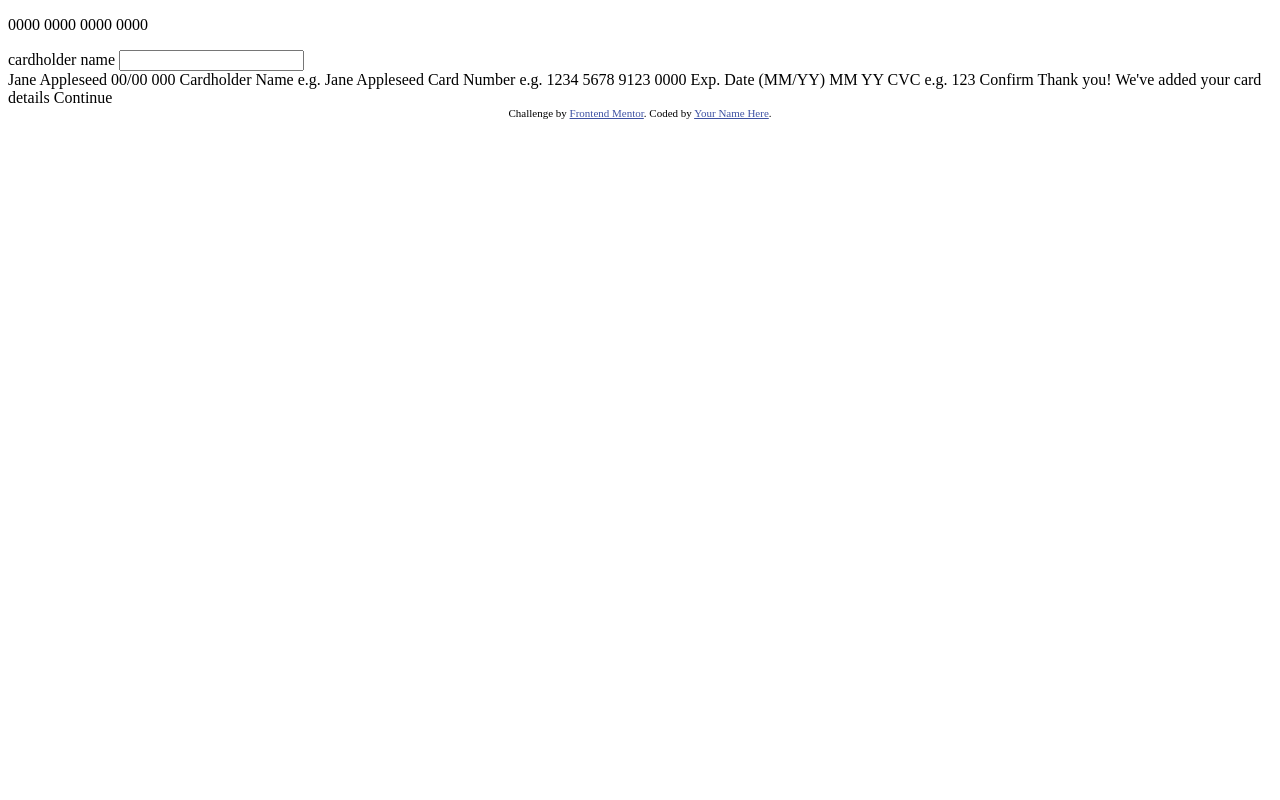
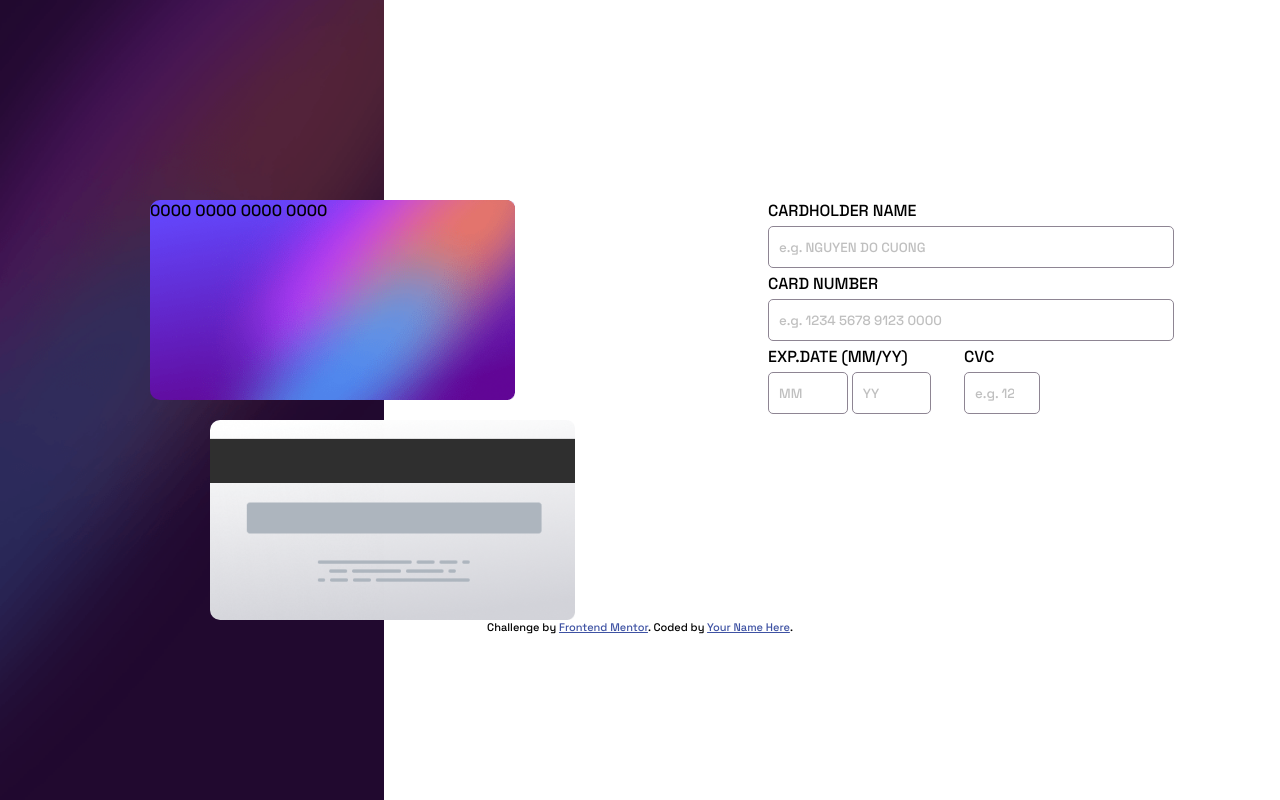
Before and after one commit to docuong0912/interactive-card-detail-form, a website: page index.html in a window 1280 px wide. Drawn offline with Linux system fonts and the light colour scheme.

Commit message:
update css and html

```diff
--- /dev/null
+++ b/css/card.css
@@ -0,0 +1,17 @@
+.front-card{
+    background-image: url('../images/bg-card-front.png');
+    background-repeat: no-repeat;
+}
+.back-card{
+    background-image: url('../images/bg-card-back.png');
+    background-repeat: no-repeat;
+    margin-left: 210px !important;
+    margin-top: 20px;
+}
+.back-card,.front-card{
+    width: 50%;
+    height: 200px;
+    background-size: contain;
+    border-radius: 10px;
+    margin-left: 150px;
+}
--- /dev/null
+++ b/css/form.css
@@ -0,0 +1,29 @@
+label{
+    text-transform: uppercase;
+}
+label,input{
+    display: block;
+}
+.time>*{
+    display: inline-block;
+}
+.card-detail > div{
+    display: inline-block;
+}
+.details{
+    width: 50%;
+}
+input{
+    width: 100%;
+    height: 30px;
+    border-radius: 5px;
+    margin: 5px 0;
+    border: 1px solid var(--dark-grayish-violet);
+    padding: 5px 10px;
+}
+.time input{
+    width: 30% !important;
+}
+.cvc input{
+    width: 30% !important;
+}
--- /dev/null
+++ b/css/structure.css
@@ -0,0 +1,23 @@
+.card,form{
+    display: inline-block;
+
+}
+form{
+    width: 30%;
+    height: 50%;
+    position: absolute;
+    top:200px;
+}
+.card{
+    width: 60%;
+    margin-top: 200px;
+}
+.upper-bg{
+    position: absolute;
+    width: 30%;
+    height: 100vh;
+    background-image: url('../images/bg-main-desktop.png');
+    z-index: -1;
+    background-repeat: no-repeat;
+    background-size: cover;
+}
--- /dev/null
+++ b/css/style.css
@@ -0,0 +1,25 @@
+@import url('https://fonts.googleapis.com/css2?family=Space+Grotesk:wght@500&display=swap');
+*{
+    font-family: 'Space Grotesk', sans-serif;
+    margin: 0;
+    padding: 0;
+}
+:root{
+    --linear-1: hsl(249, 99%, 64%);
+    --linear-2: hsl(278, 94%, 30%);
+    --light-grayish-violet:hsl(270, 3%, 87%);
+    --dark-grayish-violet:hsl(279, 6%, 55%);
+    --verydark-violet: hsl(278, 68%, 11%);
+}
+::placeholder { /* Chrome, Firefox, Opera, Safari 10.1+ */
+    color: gray;
+    opacity: 0.5; /* Firefox */
+  }
+
+  :-ms-input-placeholder { /* Internet Explorer 10-11 */
+    color: gray;
+  }
+
+  ::-ms-input-placeholder { /* Microsoft Edge */
+    color: gray;
+  }
--- a/index.html
+++ b/index.html
@@ -5,6 +5,10 @@
   <meta name="viewport" content="width=device-width, initial-scale=1.0"> <!-- displays site properly based on user's device -->
 
   <link rel="icon" type="image/png" sizes="32x32" href="./images/favicon-32x32.png">
+  <link rel="stylesheet" href="./css/form.css">
+  <link rel="stylesheet" href="./css/style.css">
+  <link rel="stylesheet" href="./css/structure.css">
+  <link rel="stylesheet" href="./css/card.css">
 
   <title>Frontend Mentor | Interactive card details form</title>
 
@@ -16,7 +20,6 @@
 </head>
 <body>
   <div class="upper-bg"></div>
-  <div class="lower-bg"></div>
   <div class="card">
     <div class="front-card">
       <div class="card-header">
@@ -36,7 +39,7 @@
     <div class="back-card">
       <div class="bc-header"></div>
       <div class="bc-content">
-        <div class="cic-container">
+        <div class="cvc-container">
           <p></p>
         </div>
       </div>
@@ -44,34 +47,29 @@
   </div>
   <form>
     <label>cardholder name</label>
-    <input type="text"/>
+    <input type="text" placeholder="e.g. NGUYEN DO CUONG"/>
+    <label>card number</label>
+    <input type="number"placeholder="e.g. 1234 5678 9123 0000" maxlength="12"/>
+    <div class="card-detail">
+      <div class="details">
+        <label>exp.date (mm/yy)</label>
+        <div class="time">
+          <input type="number" max="12" placeholder="MM"/>
+          <input type="number" max="99" placeholder="YY"/>
+        </div>
+      </div>
+
+      <div class="cvc">
+        <label>cvc</label>
+        <input type="number" maxlength="3" placeholder="e.g. 123"/>
+      </div>
+
+    </div>
   </form>
-
-  Jane Appleseed
-  00/00
-
-  000
-
-  Cardholder Name
-  e.g. Jane Appleseed
-
-  Card Number
-  e.g. 1234 5678 9123 0000
-
-  Exp. Date (MM/YY)
-  MM
-  YY
-
-  CVC
-  e.g. 123
-
-  Confirm
 
   <!-- Completed state start -->
 
-  Thank you!
-  We've added your card details
-  Continue
+
 
   <div class="attribution">
     Challenge by <a href="https://www.frontendmentor.io?ref=challenge" target="_blank">Frontend Mentor</a>.
```
